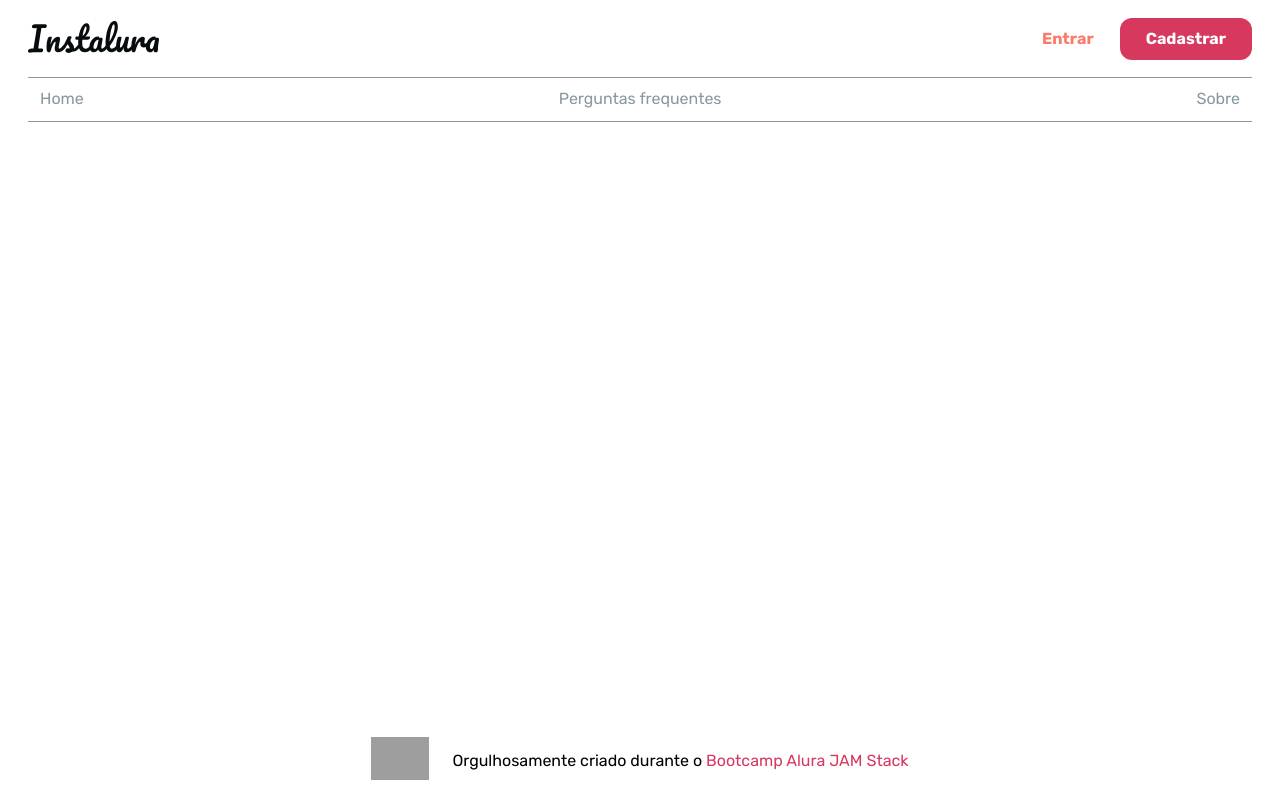
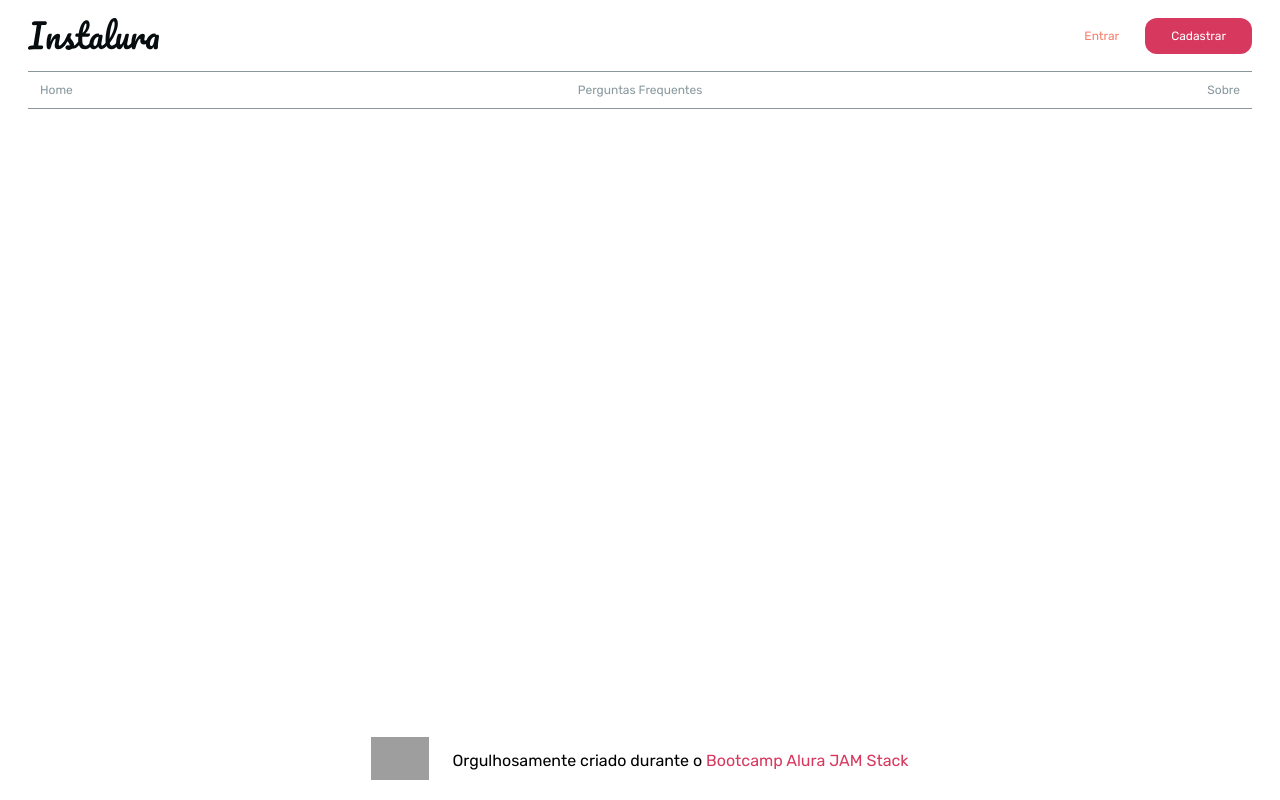
Before and after one commit to rodrigoachilles/instalura, a Next.js app: page / in a window 1280 px wide. Built offline with nearby package versions, Linux system fonts and the light colour scheme; grey boxes are pictures that could not be loaded.

Commit message:
final da aula 06

```diff
--- a/package.json
+++ b/package.json
@@ -9,6 +9,7 @@
   "dependencies": {
     "lodash": "^4.17.20",
     "next": "latest",
+    "prop-types": "^15.7.2",
     "react": "^17.0.1",
     "react-dom": "^17.0.1",
     "react-is": "^17.0.1",
--- a/src/components/commons/Button/index.js
+++ b/src/components/commons/Button/index.js
@@ -1,5 +1,6 @@
 import get from 'lodash/get';
 import styled, { css } from "styled-components";
+import { TextStyleVariants } from '../../../theme/foundation/Text';
 
 
 const ButtonGhost = css`
@@ -19,6 +20,9 @@ border: 0;
   font-weight: bold;
   opacity: 1;
   border-radius: 8px;
+
+  ${TextStyleVariants.smallestException}
+
   transition: opacity ${({ theme }) => theme.transition};
   border-radius: ${({ theme }) => theme.borderRadius};
   ${({ ghost }) => (ghost ? ButtonGhost : ButtonDefault)}
--- a/src/components/commons/Menu/index.js
+++ b/src/components/commons/Menu/index.js
@@ -1,22 +1,8 @@
 import React from 'react';
+import { Text } from '../../../theme/foundation/Text';
 import { Logo } from '../../../theme/Logo';
 import { Button } from '../Button';
 import { MenuWrapper } from './styles/MenuWrapper';
-
-const links = [
-    {
-        texto: 'Home',
-        url: '/'
-    },
-    {
-        texto: 'Perguntas frequentes',
-        url: '/faq'
-    },
-    {
-        texto: 'Sobre',
-        url: '/sobre'
-    }
-]
 
 export default function Menu() {
 return (
@@ -24,13 +10,17 @@ return (
         <MenuWrapper.LeftSide>
             <Logo />
         </MenuWrapper.LeftSide>
-        <MenuWrapper.CenterSide>
-            {links.map((link,index) => {
+        <MenuWrapper.CenterSide as="ul">
+            {[
+          { url: '/', name: 'Home' },
+          { url: '/faq', name: 'Perguntas Frequentes' },
+          { url: '/sobre', name: 'Sobre' },
+        ].map((link,index) => {
                 return (
                     <li key={index}>
-                        <a href={link.url}>
-                            {link.texto}
-                        </a>
+                        <Text variant="smallestException" tag="a" href={link.url}>
+                            {link.name}
+                        </Text>
                     </li>
                 )
             })}
--- a/src/theme/GlobalStyle.js
+++ b/src/theme/GlobalStyle.js
@@ -5,9 +5,7 @@ const GlobalStyle = createGlobalStyle`
   * {
     box-sizing: border-box;
   }
-
   ${normalize}
-
   html,
   body {
     margin: 0;
--- /dev/null
+++ b/src/theme/foundation/Text/index.js
@@ -0,0 +1,58 @@
+import get from 'lodash/get';
+import PropTypes from 'prop-types';
+import React from 'react';
+import styled, { css } from 'styled-components';
+
+const paragraph1 = css`
+  ${({ theme }) => css`
+    font-size: ${theme.typographyVariants.paragraph1.fontSize};
+    font-weight: ${theme.typographyVariants.paragraph1.fontWeight};
+    line-height: ${theme.typographyVariants.paragraph1.lineHeight};
+  `}
+`;
+
+const smallestException = css`
+  ${({ theme }) => css`
+    font-size: ${theme.typographyVariants.smallestException.fontSize};
+    font-weight: ${theme.typographyVariants.smallestException.fontWeight};
+    line-height: ${theme.typographyVariants.smallestException.lineHeight};
+  `}
+`;
+
+export const TextStyleVariants = {
+  smallestException,
+  paragraph1,
+};
+
+const TextBase = styled.span`
+  ${({ variant }) => TextStyleVariants[variant]}
+  color: ${({ theme, color }) => get(theme, `colors.${color}.color`)};
+`;
+
+export function Text({
+  variant,
+  children,
+  tag,
+  ...props
+}) {
+  return (
+    <TextBase
+      as={tag}
+      variant={variant}
+      {...props}
+    >
+      {children}
+    </TextBase>
+  );
+}
+
+Text.defaultProps = {
+  tag: 'span',
+  variant: 'paragraph1',
+};
+
+Text.propTypes = {
+  children: PropTypes.node.isRequired,
+  tag: PropTypes.oneOf(['h1', 'h2', 'h3', 'h4', 'h5', 'p', 'li', 'a', 'span']),
+  variant: PropTypes.oneOf(['paragraph1', 'smallestException']),
+};
--- a/src/theme/index.js
+++ b/src/theme/index.js
@@ -1,3 +1,5 @@
+import { typographyVariants } from './typographyVariants';
+
 export const colors = {
   background: {
     light: {
@@ -41,7 +43,8 @@ export const colors = {
 
 export default {
   colors,
+  typographyVariants,
   borderRadius: '12px',
+  transition: '200ms ease-in-out',
   fontFamily: '\'Rubik\', sans-serif',
-    transition: '200ms ease-in-out',
 };
--- /dev/null
+++ b/src/theme/typographyVariants.js
@@ -0,0 +1,37 @@
+export const typographyVariants = {
+    // [title]
+    title: {
+      fontSize: '32px',
+      fontWeight: '700',
+      lineHeight: 1.25, // 125%
+    },
+    titleXS: {
+      fontSize: '24px',
+      fontWeight: '500',
+      lineHeight: 1.25, // 125%
+    },
+    // [subTitle]
+    subTitle: {
+      fontSize: '24px',
+      fontWeight: '500',
+      lineHeight: 1.25, // 125%
+    },
+    // [paragraph1]
+    paragraph1: {
+      fontSize: '16px',
+      fontWeight: '400',
+      lineHeight: 1.25, // 125%
+    },
+    // [paragraph2]
+    paragraph2: {
+      fontSize: '14px',
+      fontWeight: '400',
+      lineHeight: 1.25, // 125%
+    },
+    // [smallestException]
+    smallestException: {
+      fontSize: '12px',
+      fontWeight: '400',
+      lineHeight: 1, // 100%
+    },
+  };
```
Also changed, not shown: src/pages/_app.js (+4 -4 lines). Lines whose indentation alone changed are shown as unchanged.
